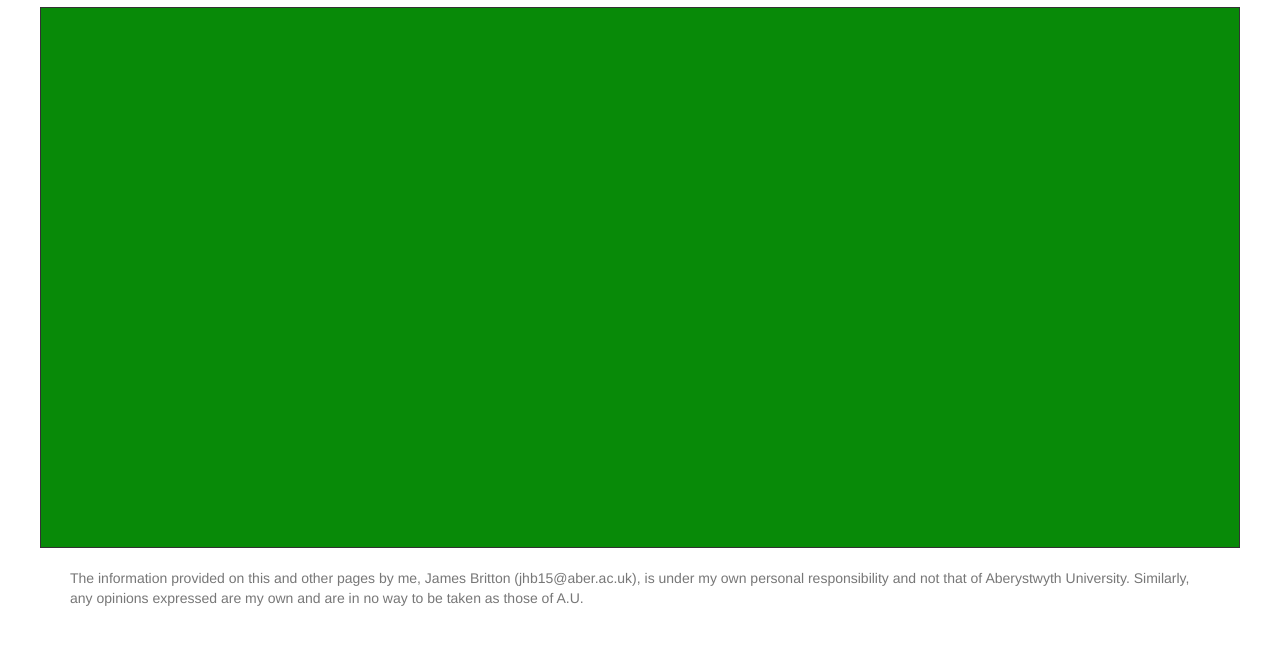
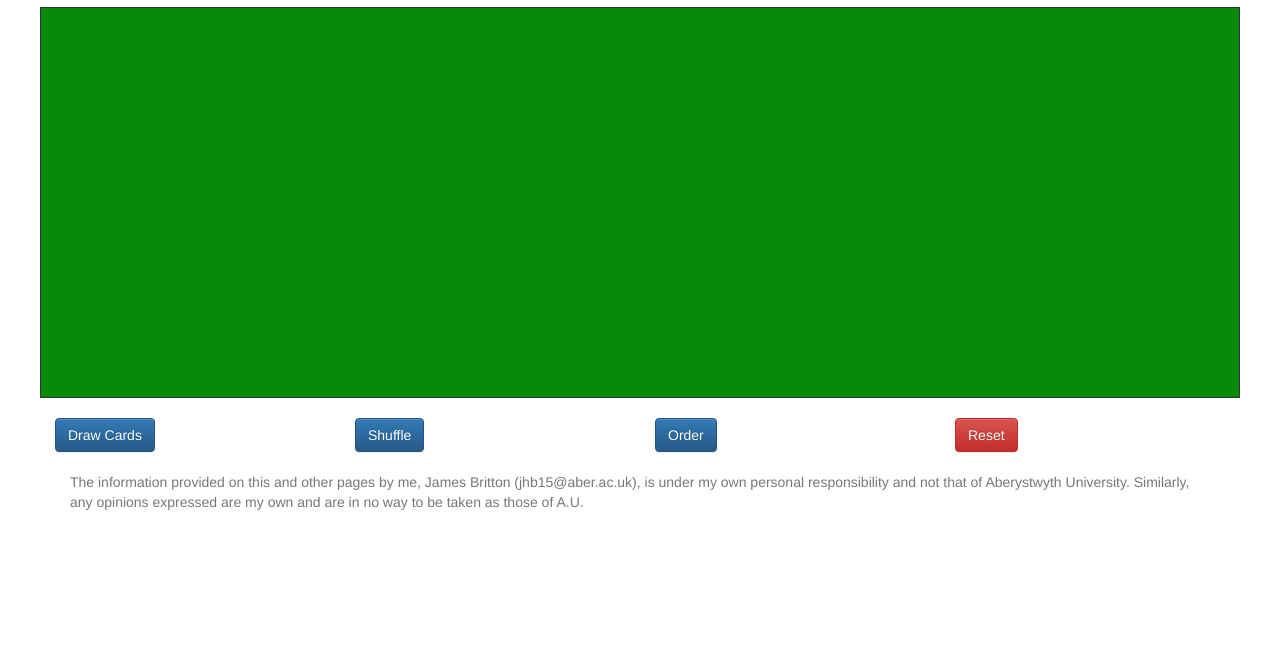
Before and after one commit to jhb15/DeckOfCards, a plain HTML site: page index.html in a window 1280 px wide. Shown: the part 115-760 px from the top of the page. Drawn offline with Linux system fonts and the light colour scheme.

Commit message:
Fixed some build issues.

```diff
--- a/css/game_css.css
+++ b/css/game_css.css
@@ -0,0 +1,3 @@
+.center {
+    text-align: center
+}
--- a/index.html
+++ b/index.html
@@ -33,7 +33,24 @@
 
 
        <div id="Game" class="row">
-         <canvas class="col-lg-12 col-md-12 col-sm-12 col-xs-12" width="1300px" height="600px" style="border: 1px solid; background-color: rgb(46, 254, 247);" onclick="startGame()" id="gameCanvas"></canvas>
+         <canvas class="col-lg-12 col-md-12 col-sm-12 col-xs-12" width="1800px" height="600px" style="border: 1px solid; background-color: rgb(46, 254, 247);" id="gameCanvas"></canvas>
+       </div>
+
+      </br>
+
+       <div class="row">
+         <div class="col-md-3">
+           <button class="btn btn-primary" type="button" onclick="">Draw Cards</button>
+         </div>
+         <div class="col-md-3">
+            <button class="btn btn-primary" type="button" onclick="">Shuffle</button>
+         </div>
+         <div class="col-md-3">
+            <button class="btn btn-primary" type="button" onclick="">Order</button>
+         </div>
+         <div class="col-md-3">
+            <button class="btn btn-danger" type="button" onclick="">Reset</button>
+         </div>
        </div>
 
 
--- a/js/deck.js
+++ b/js/deck.js
@@ -1,25 +1,25 @@
-var CardValue = Object.freeze({
-    ace: {str: "A", val: 1},
-    two: {str: "2", val: 2},
-    three: {str: "3", val: 3},
-    four: {str: "4", val: 4},
-    five: {str: "5", val: 5},
-    six: {str: "6", val: 6},
-    seven: {str: "7", val: 7},
-    eight: {str: "8", val: 8},
-    nine: {str: "9", val: 9},
-    ten: {str: "10", val: 10},
-    jack: {str: "J", val: 11},
-    queen: {str: "Q", val: 12},
-    king: {str: "K", val: 13}
-});
+var CardValue = [
+    {str: "A", val: 1},
+    {str: "2", val: 2},
+    {str: "3", val: 3},
+    {str: "4", val: 4},
+    {str: "5", val: 5},
+    {str: "6", val: 6},
+    {str: "7", val: 7},
+    {str: "8", val: 8},
+    {str: "9", val: 9},
+    {str: "10", val: 10},
+    {str: "J", val: 11},
+    {str: "Q", val: 12},
+    {str: "K", val: 13}
+];
 
-var CardSuit = Object.freeze({
-    club: {str: "Clubs", val: 0},
-    spade: {str: "Spade", val: 1},
-    heart: {str: "Hearts", val: 2},
-    dimond: {str: "Dimonds", val: 3}
-});
+var CardSuit = [
+    {str: "Clubs", val: 0},
+    {str: "Spades", val: 1},
+    {str: "Hearts", val: 2},
+    {str: "Diamonds", val: 3}
+];
 
 class Deck {
     constructor(fill) {
@@ -33,8 +33,9 @@ class Deck {
         console.log("Initialise Deck");
         for(var i = 0; i < 13; i++) {
             for (var j = 0; j < 4; j++) {
+
                 this.cards.push(new Card(CardSuit[j], CardValue[i]));
-                console.log(i + " " + j);
+
             }
         }
     }
@@ -46,7 +47,10 @@ class Card {
         this.value = value;
     }
 
+    /**
+     *
+     */
     getFilePath() {
-        return "../img/Cards/card" + this.suit.str + this.value.str + ".png";
+        return "img/Cards/card" + this.suit.str + this.value.str + ".png";
     }
 }
--- a/js/game.js
+++ b/js/game.js
@@ -18,20 +18,26 @@ window.onload = function() {
 
   document.getElementById("gameCanvas").style.backgroundColor = backCol;
 
+  startGame();
+}
+
+function startGame() {
+  console.log("Game Started!");
+
+  deck = new Deck(true);
+  hand = new Deck(false);
+  draw();
+}
+
+function drawCards() {
 
 }
 
-function startGame() {
+function shuffleCards() {
 
-    deck = new Deck(true);
-    hand = new Deck(false);
-
-    console.log("I am here");
-    //initDeck();
-    draw();
 }
 
-function drawCards() {
+function orderHand() {
 
 }
 
--- a/js/graphics.js
+++ b/js/graphics.js
@@ -1,5 +1,5 @@
-var deckStart = {x: 10, y: 10};
-var handStart = {x: 10, y: 210};
+var deckStart = {x: 5, y: 10};
+var handStart = {x: 5, y: 210};
 
 /*
 This function clears this screen by filling it with a rectangle the same colour as the background and same size of the canvas.
@@ -29,11 +29,9 @@ function drawCards(cards, startVector) {
     function drawCard(item, index) {
         var img = new Image();
         img.src = item.getFilePath();
+        console.log(img.src);
         ctx.drawImage(img, x, y);
-        x += 20;
-    }
-
-    for(var i = 0; i < 52; i++) {
+        x += 30;
     }
 }
 
```
